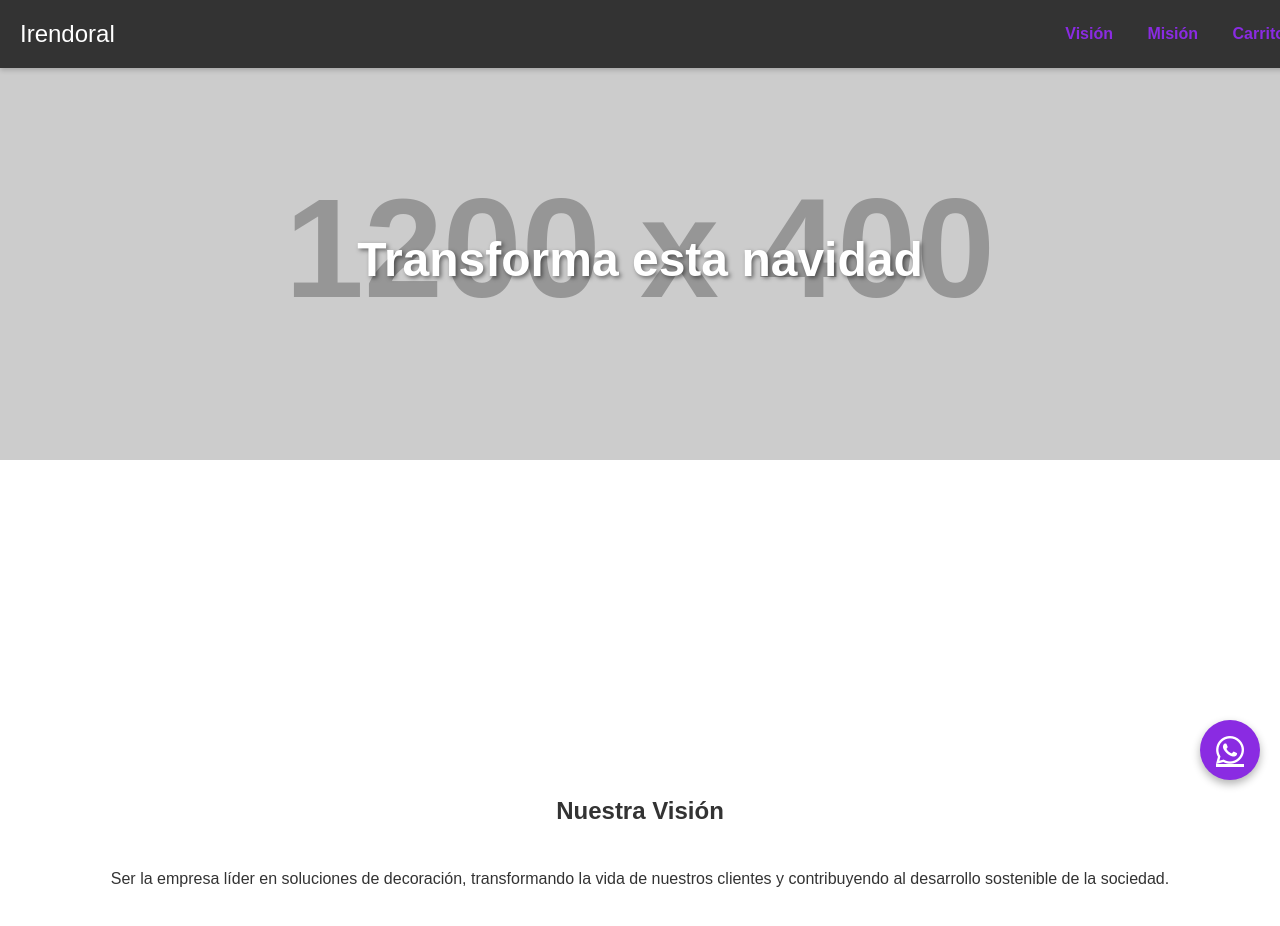
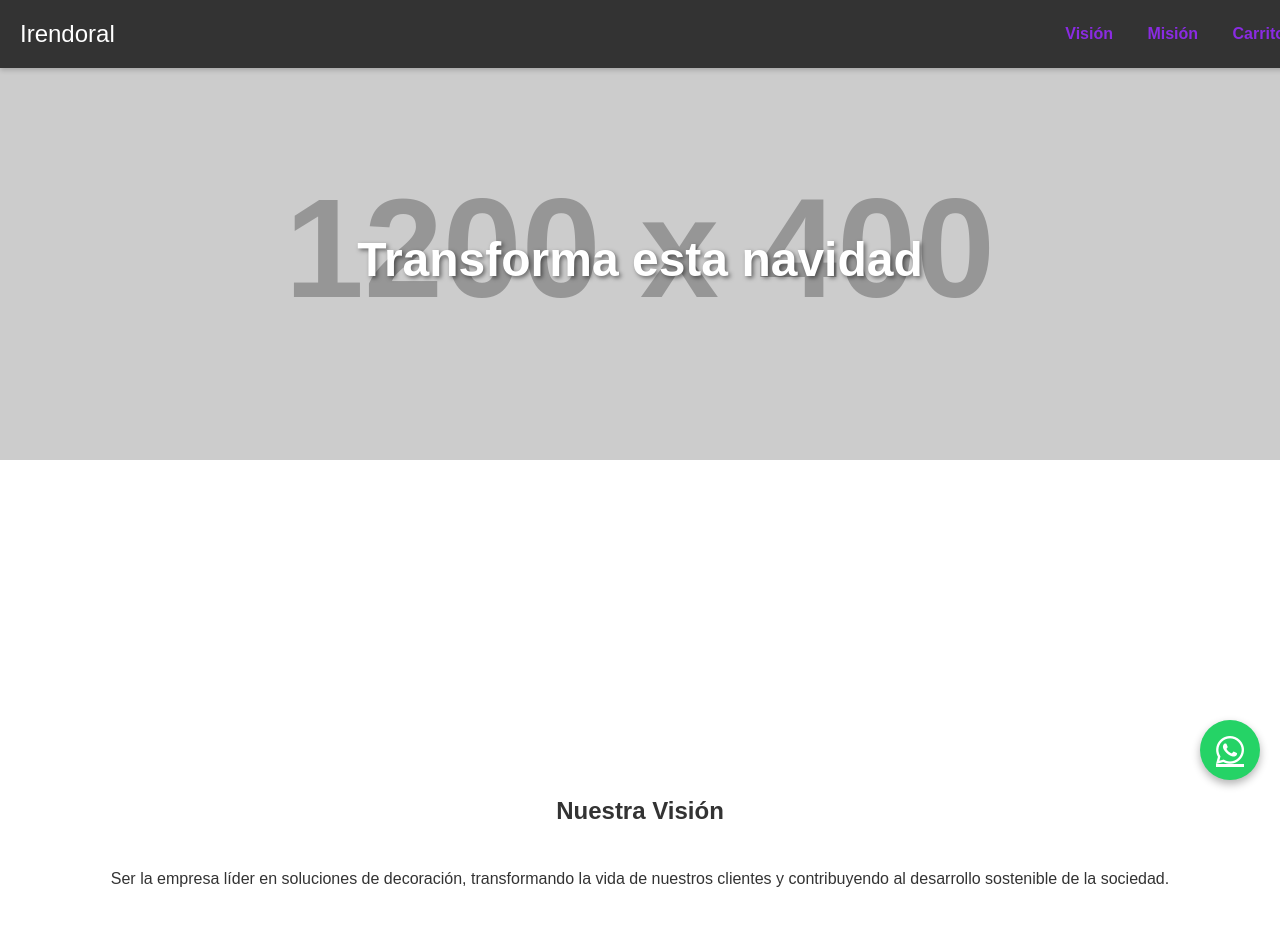
Before and after one commit to vdrj777/Irenedoral, a plain HTML site: page index.html in a window 1280 px wide. Shown: the top 926 px of the page. Drawn offline with Linux system fonts and the light colour scheme; placeholder pictures from the web are drawn by us.

Commit message:
index.html

```diff
--- a/index.html
+++ b/index.html
@@ -194,7 +194,7 @@
             position: fixed;
             bottom: 20px;
             right: 20px;
-            background-color: #8A2BE2; /* Violeta */
+            background-color: #25D366; /* Verde para el botón de WhatsApp */
             color: white;
             width: 60px;
             height: 60px;
```
